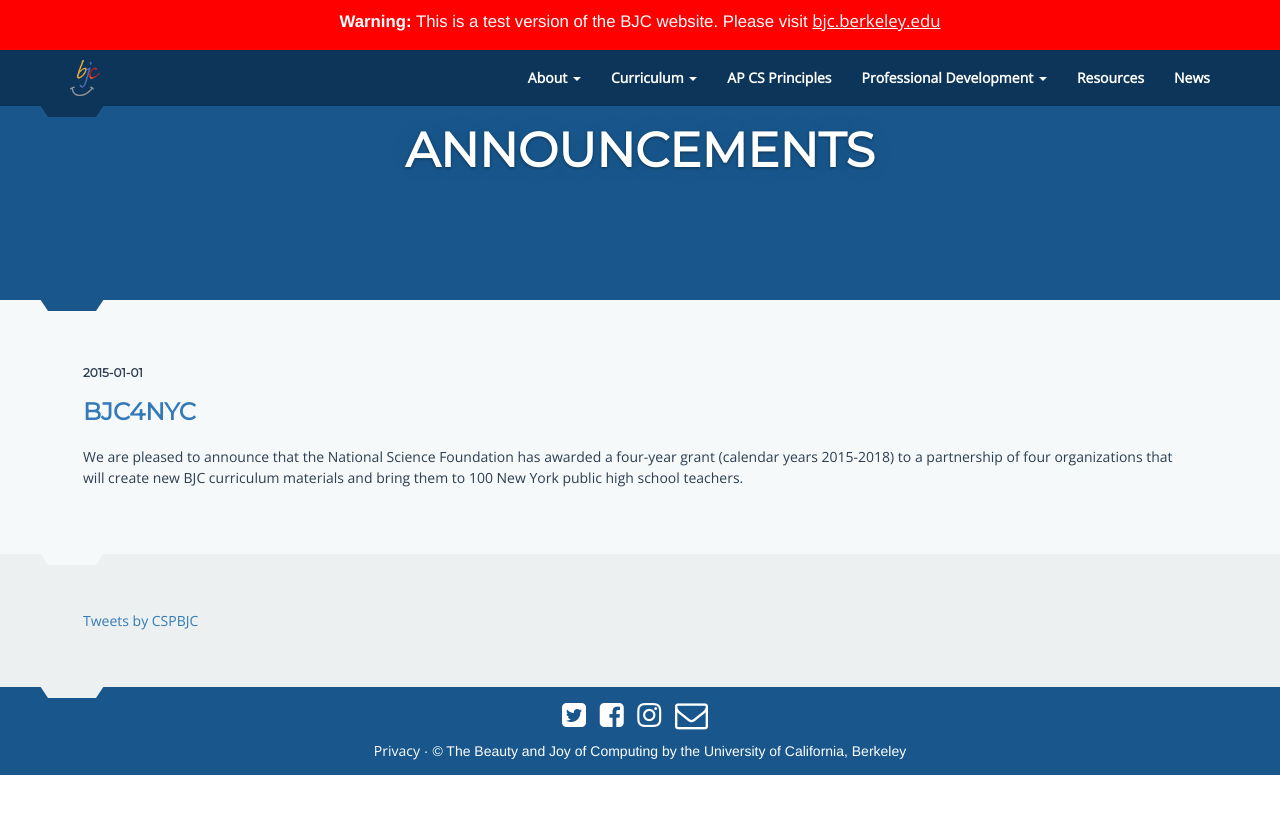
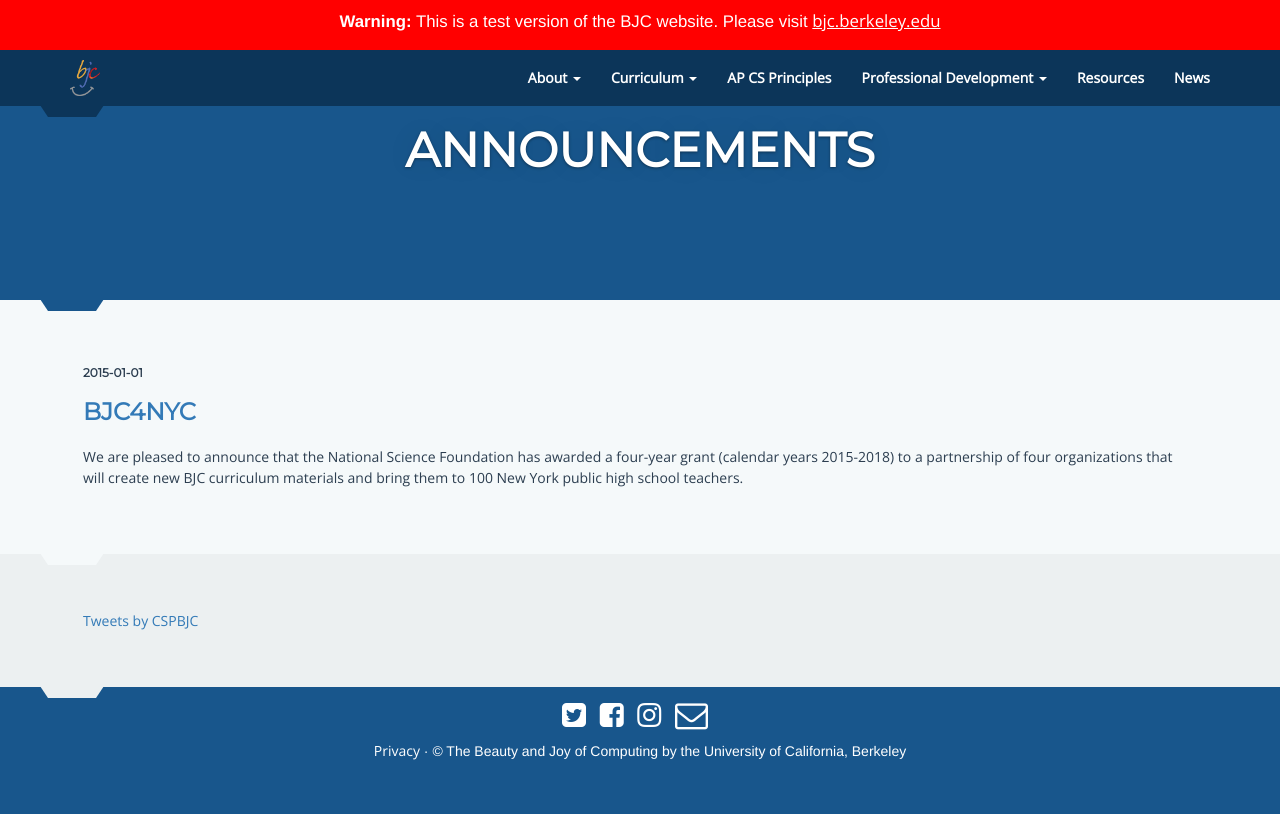
Before and after one commit to beautyjoy/beautyjoy.github.io, a Jekyll site: the page built from announcements.html, in a window 1280 px wide and 900 px high, scrolled down 106 px. Shown: the top 814 px of the window. Built offline with Jekyll 4.4.1, drawn with Linux system fonts in a browser that asks for light colours; comment, search, counter and statistics services are not loaded.

Commit message:
background color is blue, fix #32

```diff
--- a/_includes/warning_nav.html
+++ b/_includes/warning_nav.html
@@ -1,7 +1,7 @@
 <!--
   This displays a red banner above the navbar on domains that aren't bjc.b.e
 -->
-{% if site.url != site.production_url %}
+{% if site.url != site.production_url & site.url != 'http://127.0.0.1:4000' %}
   <nav class="navbar navbar-fixed-top navbar-red">
     <div class="container">
       <strong>Warning:</strong> This is a test version of the BJC website.
--- a/assets/css/styles.scss
+++ b/assets/css/styles.scss
@@ -8,7 +8,7 @@
 $accent-dark: #BF7E04;
 $accent-darker: #8C4E03;
 $text-color: #2c3e50;
-$inverted-text-color: #ffffff;
+$inverted-text-color: #FFF;
 $background-light: #f5f9fA;
 $background-dark: #ecf0f1;
 $background-darker: #D7DBDC;
@@ -17,11 +17,14 @@
 $body-margin-top: 56px; // nav bar height
 
 @import 'mixins';
+
 // Note that this might overwrite $body-margin-top
 // @import './warning_nav';
 // TODO: Move this to a file, if I can figure out how...
 {% if site.url != site.production_url %}
+
 $body-margin-top: 106px;
+
 .affix {
   margin-top: 56px;
   top: 56px;
@@ -50,11 +53,12 @@
 }
 {% endif %}
 
-
 body {
   padding: 0;
   margin-top: $body-margin-top; // Push body below navbar height
   height: auto;
+  min-height: 100%;
+  background-color: $primary-color;
   // Suppress default 100% height, otherwise we end up
   // with min page height exceeding screen height,
   // causing scrolling even on short pages
```
Lines whose indentation alone changed are shown as unchanged.
